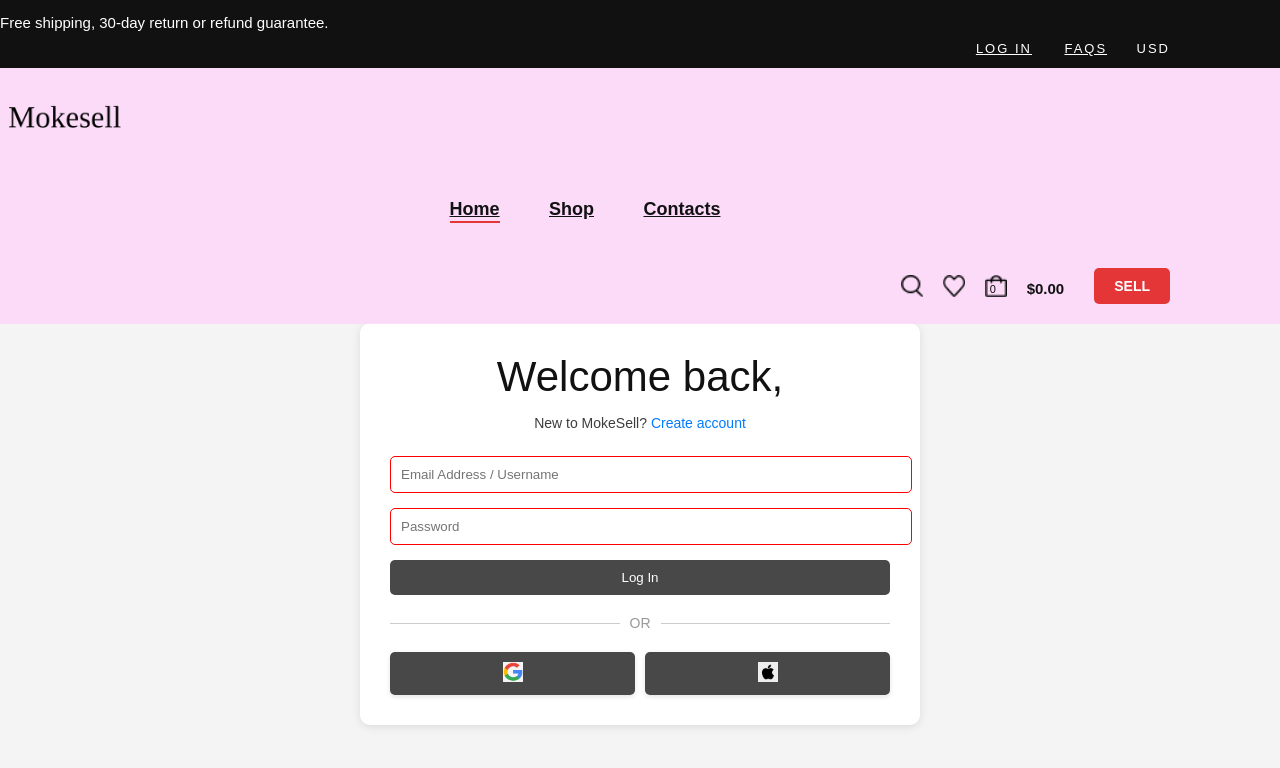
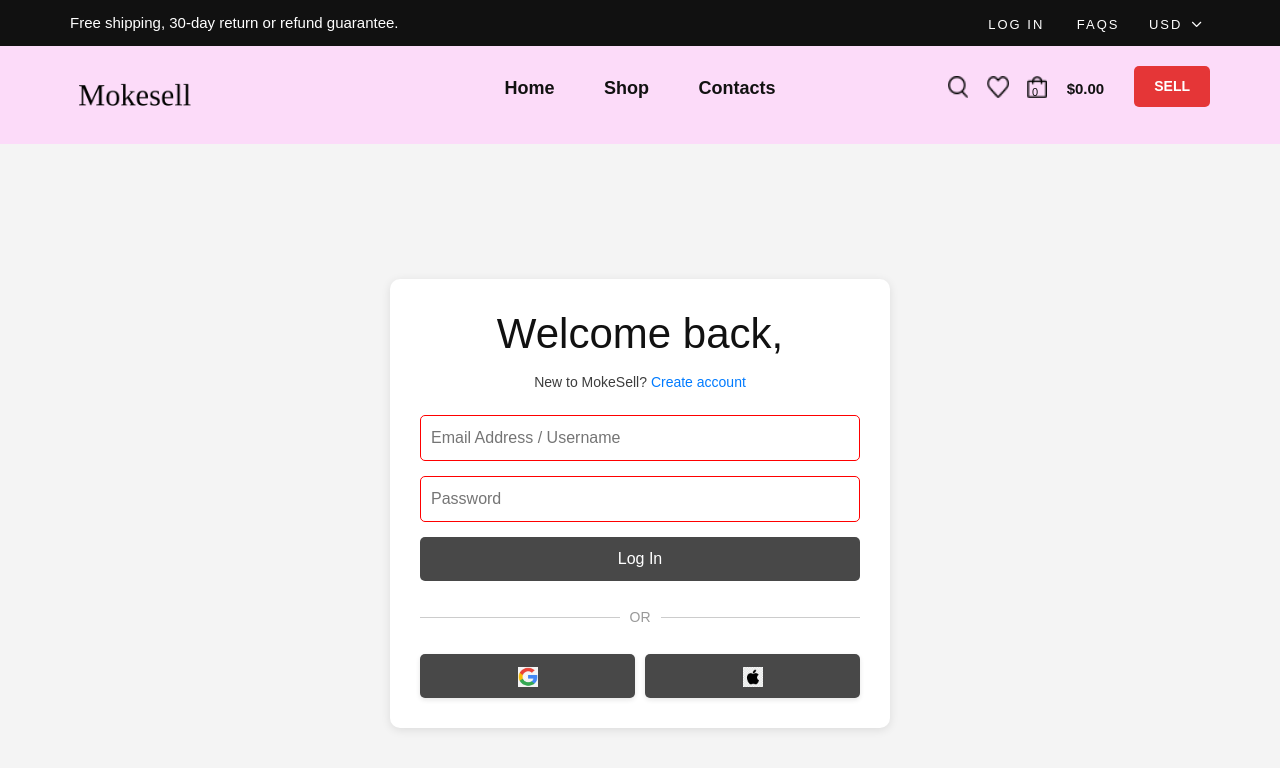
Before and after one commit to zoeseah/FED2024Asg2_P06_Team11, a plain HTML site: page login.html in a window 1280 px wide. Drawn offline with Linux system fonts and the light colour scheme.

Commit message:
Adjust layout height

```diff
--- a/css/style.css
+++ b/css/style.css
@@ -656,7 +656,7 @@ body {
     display: flex;
     justify-content: center;
     align-items: center;
-    height: 50vh;
+    height: 90vh;
   }
 
   .login-box {
--- a/login.html
+++ b/login.html
@@ -4,7 +4,14 @@
 <head>
   <meta charset="UTF-8">
   <meta name="viewport" content="width=device-width, initial-scale=1.0">
-  <link rel="stylesheet" href="css/style.css">
+  <link rel="stylesheet" href="css/bootstrap.min.css" type="text/css">
+  <link rel="stylesheet" href="css/font-awesome.min.css" type="text/css">
+  <link rel="stylesheet" href="css/elegant-icons.css" type="text/css">
+  <link rel="stylesheet" href="css/magnific-popup.css" type="text/css">
+  <link rel="stylesheet" href="css/nice-select.css" type="text/css">
+  <link rel="stylesheet" href="css/owl.carousel.min.css" type="text/css">
+  <link rel="stylesheet" href="css/slicknav.min.css" type="text/css">
+  <link rel="stylesheet" href="css/style.css" type="text/css">
   <title>Log In - MokeSell</title>
 </head>
 <body>
@@ -47,7 +54,7 @@
             <div class="col-lg-6 col-md-6">
                 <nav class="header__menu mobile-menu">
                     <ul>
-                        <li class="active"><a href="./index.html">Home</a></li>
+                        <li><a href="./index.html">Home</a></li>
                         <li><a href="./shop.html">Shop</a></li>
                         <li><a href="./contact.html">Contacts</a></li>
                     </ul>
--- a/signin.html
+++ b/signin.html
@@ -4,8 +4,14 @@
 <head>
   <meta charset="UTF-8">
   <meta name="viewport" content="width=device-width, initial-scale=1.0">
-  <link rel="stylesheet" href="signup.css">
-  <link rel="stylesheet" href="css/style.css">
+  <link rel="stylesheet" href="css/bootstrap.min.css" type="text/css">
+  <link rel="stylesheet" href="css/font-awesome.min.css" type="text/css">
+  <link rel="stylesheet" href="css/elegant-icons.css" type="text/css">
+  <link rel="stylesheet" href="css/magnific-popup.css" type="text/css">
+  <link rel="stylesheet" href="css/nice-select.css" type="text/css">
+  <link rel="stylesheet" href="css/owl.carousel.min.css" type="text/css">
+  <link rel="stylesheet" href="css/slicknav.min.css" type="text/css">
+  <link rel="stylesheet" href="css/style.css" type="text/css">
   <title>Sign Up - MokeSell</title>
 </head>
 <body>
```
